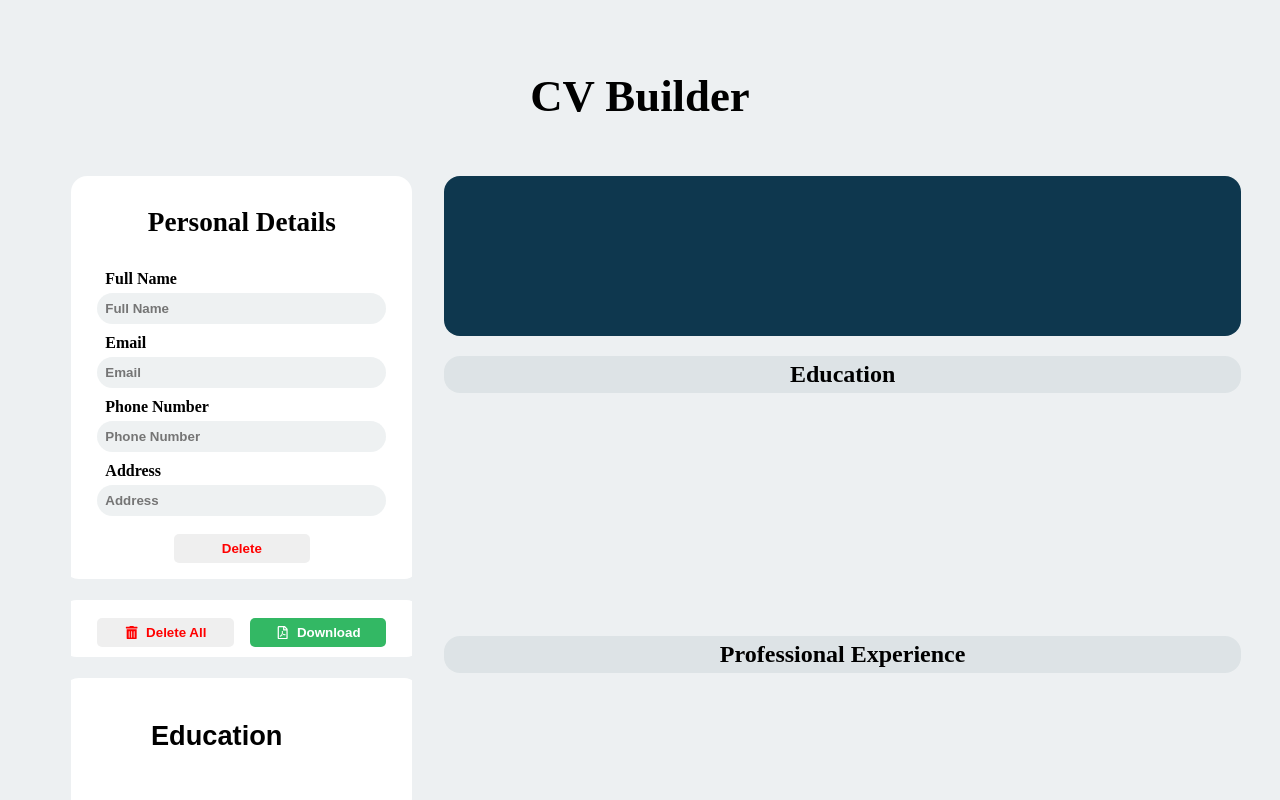
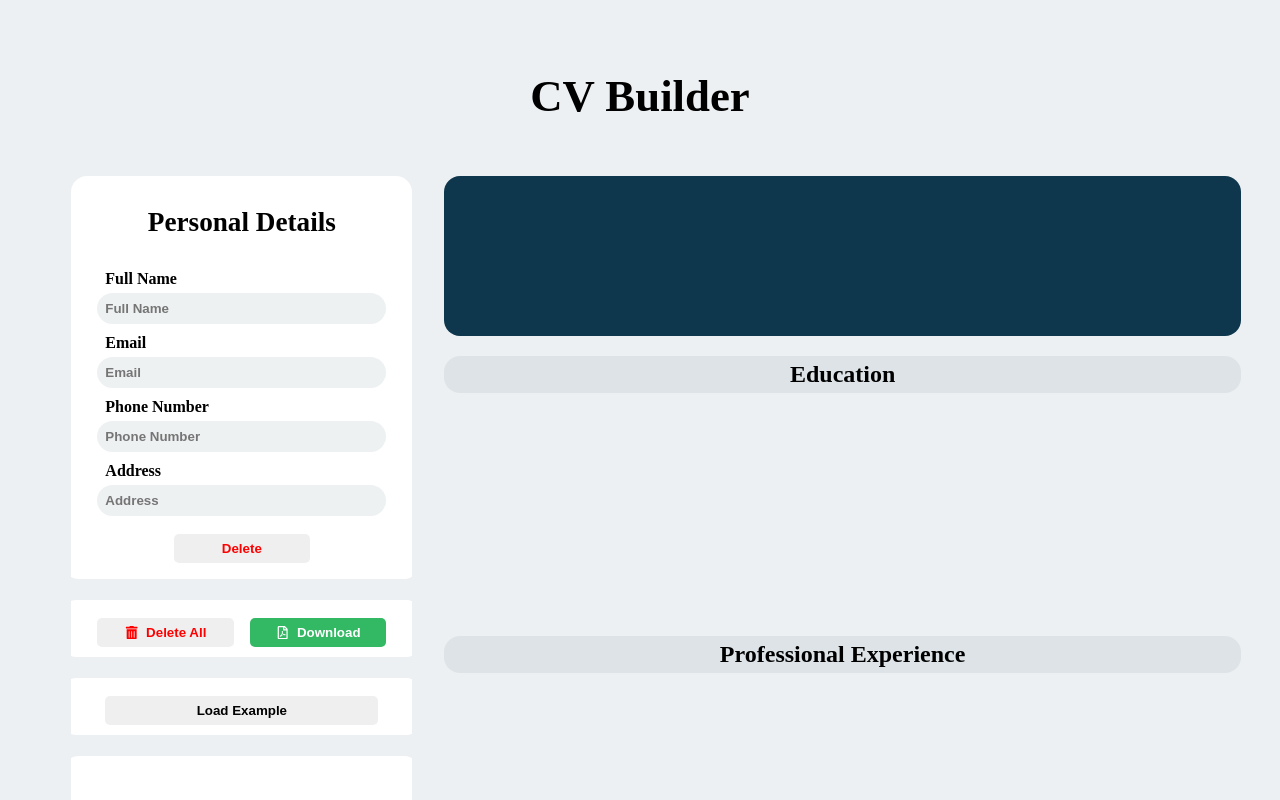
Before and after one commit to GeorgeOprea1/cv-builder, a React (Vite) app in the folder CV/: page / in a window 1280 px wide. Shown: the top 800 px of the page. Built offline with nearby package versions, Linux system fonts and the light colour scheme; some icons are missing.

Commit message:
added load example button

```diff
--- a/CV/src/TemplateLoader.jsx
+++ b/CV/src/TemplateLoader.jsx
@@ -4,6 +4,7 @@ import { FaRegFilePdf } from "react-icons/fa";
 
 const TemplateLoader = (props) => {
   return (
+    <>
       <div className="template-loader">
         <button className="clear-resume" onClick={props.deleteAll}>
           <FaTrashAlt />
@@ -13,6 +14,10 @@ const TemplateLoader = (props) => {
           <FaRegFilePdf /> Download
         </button>
       </div>
+      <div className="load-example-container">
+        <button id="load-example">Load Example</button>
+      </div>
+    </>
   );
 };
 
--- a/CV/src/styles/TemplateLoader.css
+++ b/CV/src/styles/TemplateLoader.css
@@ -39,6 +39,34 @@
   font-weight: 700;
   gap: 0.5rem;
 }
+
+.load-example-container {
+  width: 100%;
+  display: flex;
+  justify-content: center;
+  align-items: center;
+  gap: 1rem;
+  background: #fff;
+  border-radius: 1rem;
+  padding: 10px;
+}
+
+#load-example {
+  width: 80%;
+  margin-top: 0.5rem;
+  padding: 7px;
+  border-radius: 5px;
+  border: none;
+  cursor: pointer;
+  font-weight: 700;
+  display: flex;
+  justify-content: center;
+  align-items: center;
+}
+
+#load-example:hover {
+  filter: brightness(70%);
+}
 .clear-resume:hover {
   filter: brightness(70%);
 }
```
Lines whose indentation alone changed are shown as unchanged.
